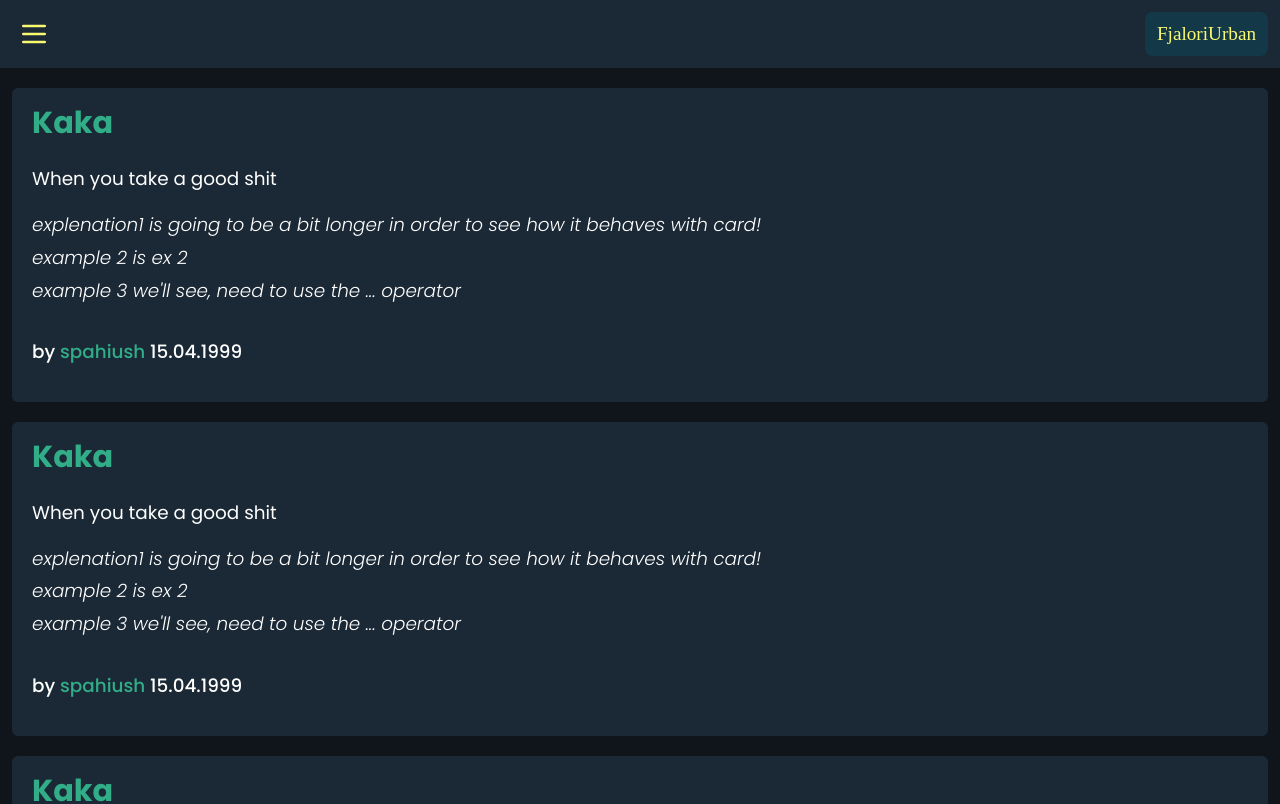
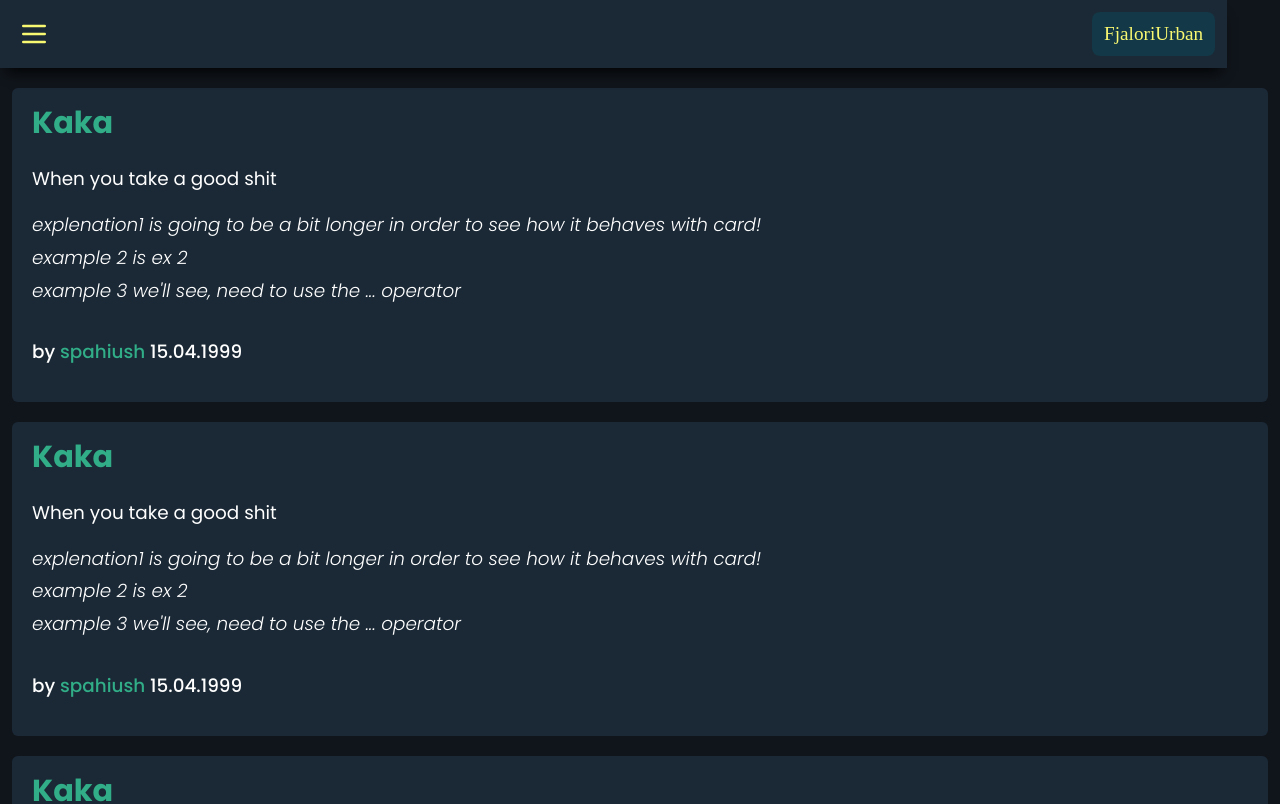
Before and after one commit to shpatspahiu/fjalori, a React (Create React App) app: page / in a window 1280 px wide. Shown: the top 804 px of the page. Built offline with nearby package versions, Linux system fonts and the light colour scheme.

Commit message:
Make navbar fixed

```diff
--- a/src/components/atoms/Navmenu/Navmenu.scss
+++ b/src/components/atoms/Navmenu/Navmenu.scss
@@ -18,6 +18,7 @@
     position: absolute;
     left: -12px;
     top: 50px;
+    border-radius: 2px;
     min-height: 100px;
     width: 100vw;
     background-color: var(--theme-yellow);
--- a/src/components/atoms/Wordcard/Wordcard.scss
+++ b/src/components/atoms/Wordcard/Wordcard.scss
@@ -1,7 +1,7 @@
 .wordcard {
   background-color: var(--base-dark);
   padding: 20px;
-  margin: 20px 0;
+  margin-bottom: 20px;
   border-radius: 6px;
   color: white;
   font-size: 1.15rem;
--- a/src/components/molecules/Navbar/Navbar.scss
+++ b/src/components/molecules/Navbar/Navbar.scss
@@ -2,12 +2,14 @@
   @import url('https://fonts.googleapis.com/css2?family=Indie+Flower&family=Poppins:ital,wght@0,100;0,200;0,300;0,400;0,500;0,600;0,700;0,800;0,900;1,100;1,200;1,300;1,400;1,500;1,600;1,700;1,800;1,900&display=swap');
 
   background-color: var(--base-dark);
+  position: fixed;
+  width: 94%;
   padding: 12px;
-  margin-bottom: 20px;
 
   display: flex;
   justify-content: space-between;
   align-items: center;
+  box-shadow: 0px 10px 13px -7px #000000, 1px 19px 19px 5px rgba(0, 0, 0, 0);
 
   .app-title {
     display: flex;
--- a/src/components/organisms/Home/Home.scss
+++ b/src/components/organisms/Home/Home.scss
@@ -1,3 +1,4 @@
 .home {
   padding: 0 12px;
+  padding-top: 88px;
 }
```
